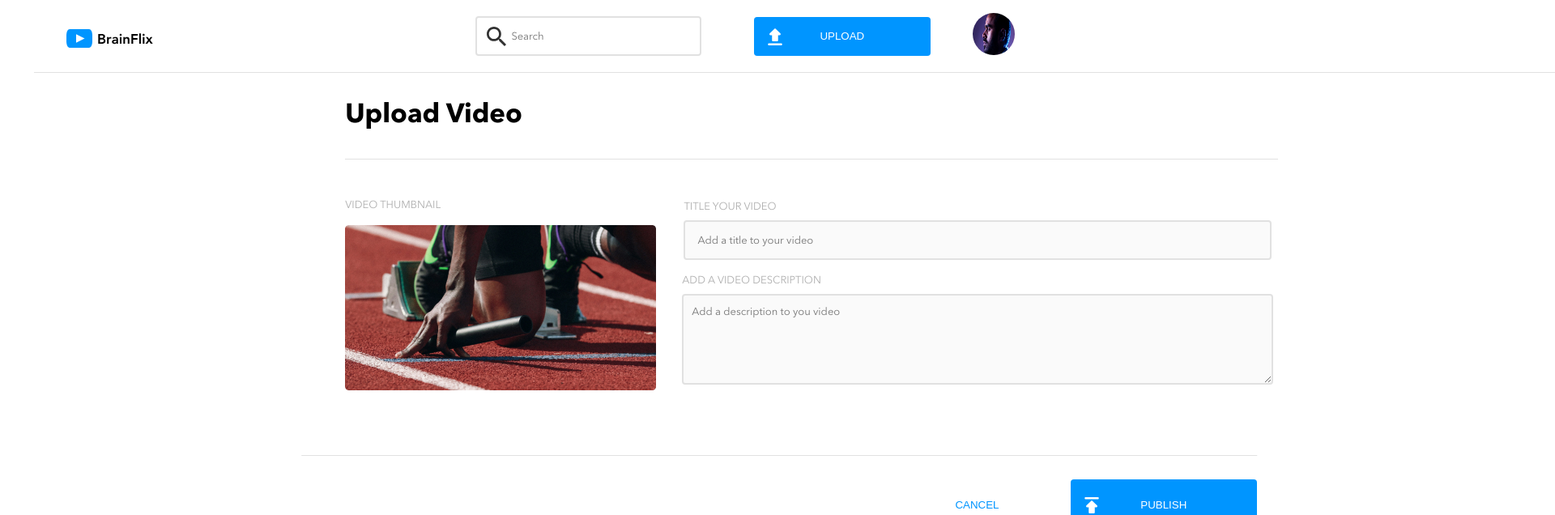
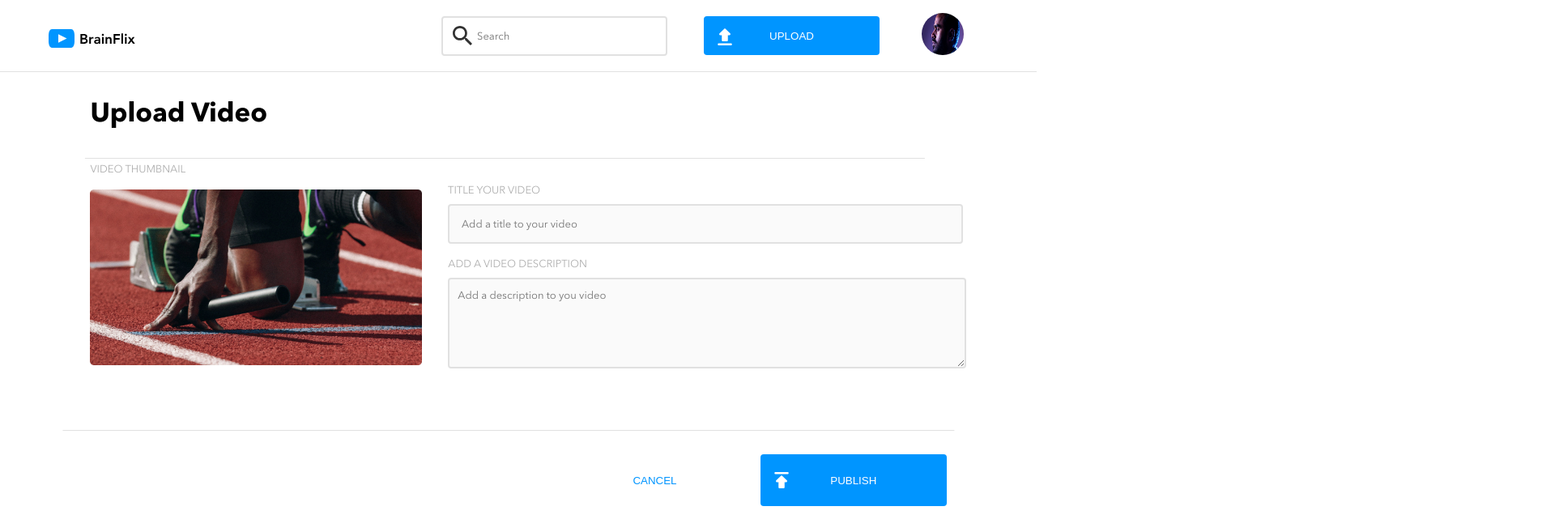
Before and after one commit to Marie-L1/maria-lukowich-brainflix, a React (Vite) app in the folder maria-lukowich-brainflix/: page /upload in a window 1280 px wide. Shown: the top 636 px of the page at 81% size, 1920 px wide, since content can reach past the window. Built offline with nearby package versions, Linux system fonts and the light colour scheme.

Commit message:
restyling the upload page

```diff
--- a/maria-lukowich-brainflix/src/components/Header/Header.scss
+++ b/maria-lukowich-brainflix/src/components/Header/Header.scss
@@ -30,7 +30,7 @@ header{
 
     @include desktop{
         @include flex-row;
-        justify-content: space-around;
+        justify-content: center;
 
         .header-logo__img {
             order: 1;
@@ -100,7 +100,7 @@ header{
 
 .header-input{
     @include flex-row;
-    padding: 20px;
+    padding: 1.25rem;
     gap: .9375rem;
 
     &__profile-img--mobile{
@@ -147,6 +147,9 @@ header{
         }
     }
     @include desktop{
+        padding: 0;
+        gap: 0;
+
         &__profile-img--mobile{
             display: none;
         }
--- a/maria-lukowich-brainflix/src/components/Hero/Hero.scss
+++ b/maria-lukowich-brainflix/src/components/Hero/Hero.scss
@@ -11,7 +11,7 @@
         @include page-header;
         position: relative;
         padding: 2rem 0;
-        margin-top: 0;
+        margin: 0 0 -0.625rem .625rem;
 
         &::before {
             content: "";
@@ -28,26 +28,29 @@
     }
     &__subtitle{
         @include video-info;
+        margin-left: .9375rem;
     }
     &__img-wrapper{
         @include flex-center-items;
     }
     &__img{
-        width: 95vw;
+        width: 85vw;
         height: 100%;
         background-color: $mercury;
         margin-bottom: 1.875rem;
+        margin-left: -20px;
     }
 
     @include tablet{
 
         &__title{
+            margin-left: 3.5rem;
             &::after {
                 content: "";
                 position: absolute;
                 height: .0625rem;
-                left: 50%;
-                width: 100%;
+                left: 48%;
+                width: 95%;
                 background-color: $mercury;
                 transform: translateX(-50%);
             }
@@ -55,26 +58,23 @@
                     bottom: 0;
                 }
         }
+        &__subtitle{
+            margin-left: 3.5rem;
+        }
 
         &__img-wrapper{
             justify-content: flex-start;
         }
         &__img{
-            width: 50vw;
+            width: 30vw;
+            margin-left: 3.5rem;
         }
     }
     @include desktop{
+        margin-left: 1rem;
 
         &__title{
-            &::before, &::after {
-                content: "";
-                position: absolute;
-                left: 45%;
-                width: 120%;
-                height: .0625rem;
-                background-color: $mercury;
-                transform: translateX(-50%);
-            }
+
             &::before {
                 top: 0;
                 left: 150%;
@@ -82,15 +82,15 @@
             }
             &::after {
                 bottom: 0;
-                    left: 150%;
-                    width: 300%;
+                left: 125%;
+                width: 253%;
             }
         }
         &__img-wrapper{
             justify-content: flex-start;
         }
         &__img{
-            width: 30vw;
+            width: 32vw;
         }
     }
 }
--- a/maria-lukowich-brainflix/src/components/PublishBtn/PublishBtn.scss
+++ b/maria-lukowich-brainflix/src/components/PublishBtn/PublishBtn.scss
@@ -28,7 +28,8 @@
         background-color: $primary-blue;
         color: $white;
         max-height: 2.5rem;
-        width: 94vw;
+        width: 85vw;
+        margin-right: 15px;
         padding: 2rem;
         border-radius: .25rem;
         position: relative;
@@ -55,7 +56,8 @@
         background-color: $white;
         color: $primary-blue;
         max-height: 2.5rem;
-        width: 87vw;
+        width: 85vw;
+        margin-right: 15px;
         padding: 2rem;
         border-radius: .25rem;
         position: relative;
@@ -66,11 +68,11 @@
     @include tablet{
         flex-direction: row-reverse;
         justify-content: flex-start;
-        margin: 3.125rem 0 0 0;
+        margin: 3.125rem 2.8rem 0 0;
 
         &::before {
-            left: 53%;
-            width: 95%;
+            left: 54%;
+            width: 92%;
         }
 
         &__publish,  &__cancel{
@@ -80,11 +82,11 @@
     @include desktop{
         flex-direction: row-reverse;
         justify-content: flex-start;
-        margin: 3.125rem -17rem 31.25rem 0;
+        margin: 3.125rem 6rem 31.25rem 0;
 
         &::before {
-            left: 62%;
-            width: 76%;
+            left: 53%;
+            width: 93%;
         }
 
         &__publish,  &__cancel{
--- a/maria-lukowich-brainflix/src/components/UploadInput/UploadInput.scss
+++ b/maria-lukowich-brainflix/src/components/UploadInput/UploadInput.scss
@@ -19,7 +19,8 @@
     &__video-title{
         background-color: $alabaster;
         border: solid .125rem $mercury;
-        width: 88vw;
+        width: 80vw;
+        margin-right: 20px;
         max-height: 2.1875rem;
         padding: .9375rem;
         border-radius: .25rem;
@@ -48,7 +49,8 @@
         padding: .625rem;
         background-color: $alabaster;
         color: $primary-black;
-        width: 94vw;
+        width: 86vw;
+        margin-right: 15px;
         height: 14vh;
         border: .125rem solid $mercury;
         border-radius: .25rem;
@@ -74,29 +76,29 @@
             margin-left: 1.25rem;
         }
         &__video-title{
-            width: 92vw;
+            width: 85vw;
         }
         &__video-description{
-            width: 95vw;
+            width: 87.5vw;
         }
+    }
 
-    }
     @include desktop{
 
         &__form{
             @include flex-column;
             justify-content: flex-start;
             align-items: center;
-            margin: 7.5rem -43rem 0 0;
+            margin: 6.875rem 2rem 0 0;
         }
         &__title-wrapper, &__description-wrapper{
             margin-left: 2rem;
         }
         &__video-title{
-            width: 54vw;
+            width: 47vw;
         }
         &__video-description{
-            width: 57vw;
+            width: 50vw;
         }
 
     }
--- a/maria-lukowich-brainflix/src/pages/UploadPage/UploadPage.scss
+++ b/maria-lukowich-brainflix/src/pages/UploadPage/UploadPage.scss
@@ -2,6 +2,8 @@
 @use "../../styles/partials/variables" as *;
 
 article{
+    max-width: 100vw;
+    overflow-x: hidden;
     @include desktop{
         @include flex-row;
         @include flex-center-items;
```
Lines whose indentation alone changed are shown as unchanged.
